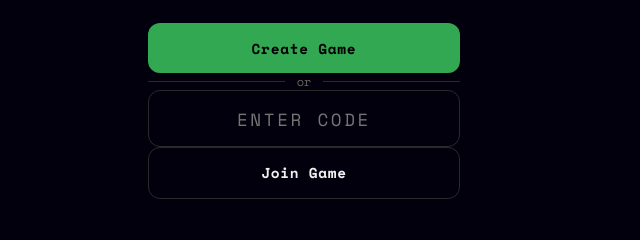
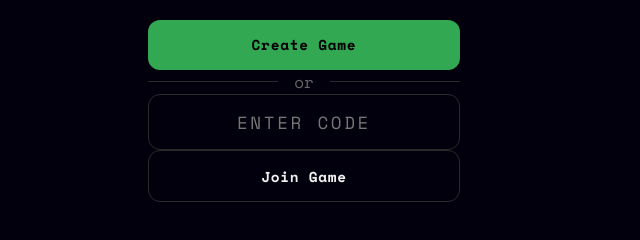
Before and after one commit to BenHorleyOwen/Map, a website: page site/client/index.html in a window 1280 px wide. Shown: the part 373-613 px from the top of the page, 336-976 px from the left. Drawn offline with nearby package versions, Linux system fonts and the light colour scheme.

Commit message:
site design overhaul

```diff
--- a/site/client/style.css
+++ b/site/client/style.css
@@ -124,9 +124,9 @@ input:focus { border-color: var(--accent); }
 .divider {
   display: flex;
   align-items: center;
-  gap: 0.75rem;
+  gap: 1rem;
   color: var(--muted);
-  font-size: 0.75rem;
+  font-size: 1rem;
 }
 .divider::before, .divider::after {
   content: '';
```
